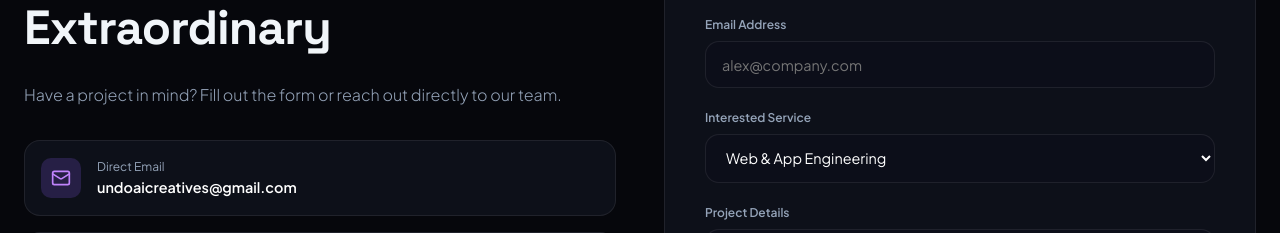
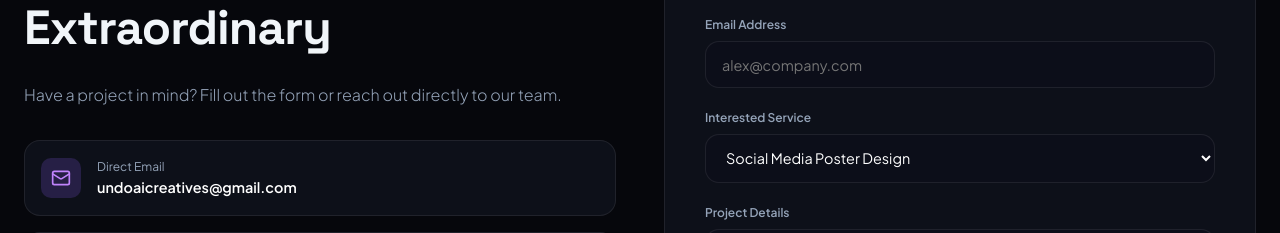
Before and after one commit to msshibili/undoai, a React (Vite) app: page / in a window 1280 px wide. Shown: the part 5620-5853 px from the top of the page. Built offline with nearby package versions, Linux system fonts and the light colour scheme; no server answers; the database is empty; the HTML template or start-up script is replaced by a standard one.

Commit message:
Update contact section services options

```diff
--- a/src/components/ContactSection.jsx
+++ b/src/components/ContactSection.jsx
@@ -9,7 +9,7 @@ export default function ContactSection() {
   const [formData, setFormData] = useState({
     name: '',
     email: '',
-    service: 'Web & App Engineering',
+    service: 'Social Media Poster Design',
     message: '',
   });
   const [submitted, setSubmitted] = useState(false);
@@ -20,10 +20,10 @@ export default function ContactSection() {
 
     try {
       confetti({ particleCount: 120, spread: 80, origin: { y: 0.6 } });
-    } catch (err) {}
+    } catch (err) { }
 
     setSubmitted(true);
-    setFormData({ name: '', email: '', service: 'Web & App Engineering', message: '' });
+    setFormData({ name: '', email: '', service: 'Social Media Poster Design', message: '' });
     setTimeout(() => setSubmitted(false), 6000);
   };
 
@@ -105,10 +105,11 @@ export default function ContactSection() {
                   onChange={(e) => setFormData({ ...formData, service: e.target.value })}
                   className="form-select"
                 >
-                  <option value="Web & App Engineering">Web & App Engineering</option>
-                  <option value="3D & Motion Graphics">3D & Motion Graphics</option>
-                  <option value="Brand Identity System">Brand Identity System</option>
-                  <option value="Cinematic Media & Video">Cinematic Media & Video</option>
+                  <option value="Social Media Poster Design">Social Media Poster Design</option>
+                  <option value="Flyer & Events Poster Design">Flyer & Events Poster Design</option>
+                  <option value="Magazine Layout">Magazine Layout</option>
+                  <option value="AI Video Creation">AI Video Creation</option>
+                  <option value="Video Editing">Video Editing</option>
                 </select>
               </div>
 
```
